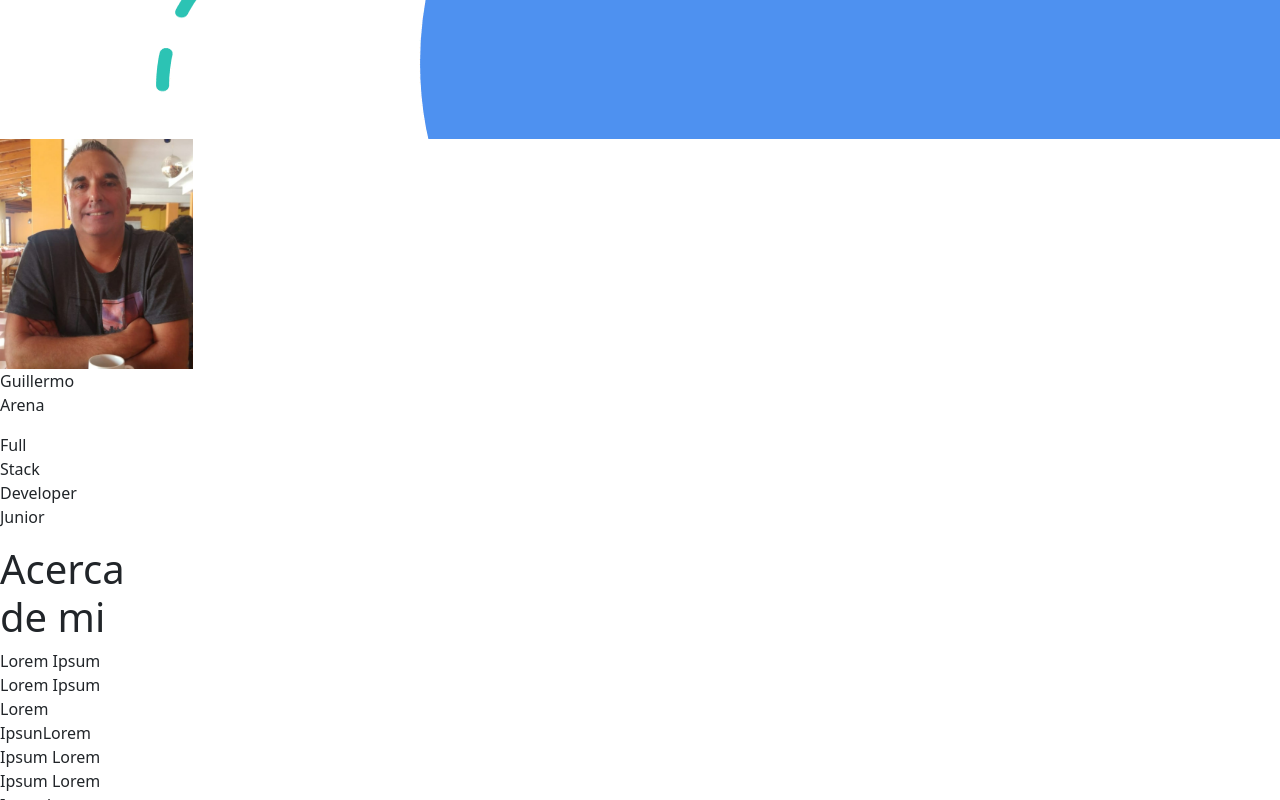
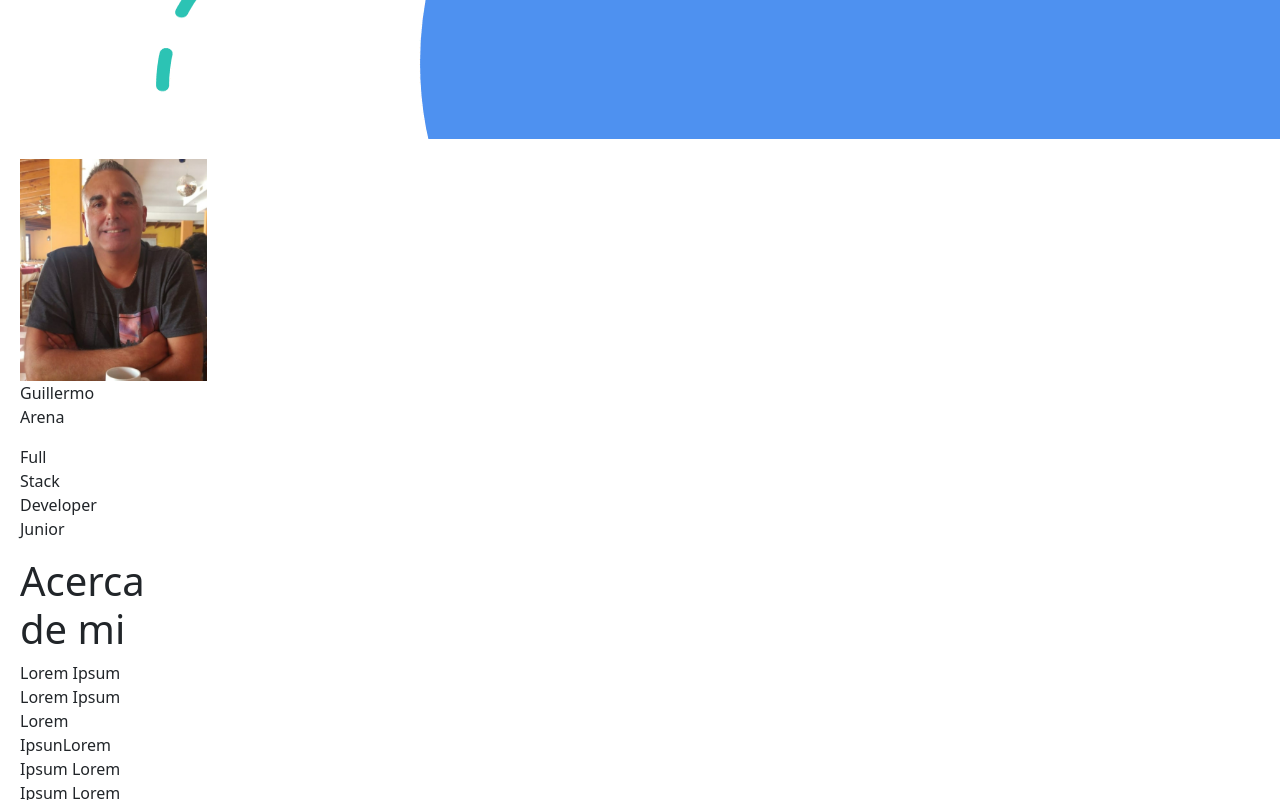
Before and after one commit to Guillermogrupo11/rep_a, an Angular app in the folder frontend_gda/: page / in a window 1280 px wide. Shown: the part 1020-1820 px from the top of the page. Built offline with nearby package versions, Linux system fonts and the light colour scheme.

Commit message:
sigo dando estilos css

```diff
--- a/frontend_gda/src/app/components/acerca-de/acerca-de.component.css
+++ b/frontend_gda/src/app/components/acerca-de/acerca-de.component.css
@@ -0,0 +1,3 @@
+.row{
+  padding: 20px;
+}
```
